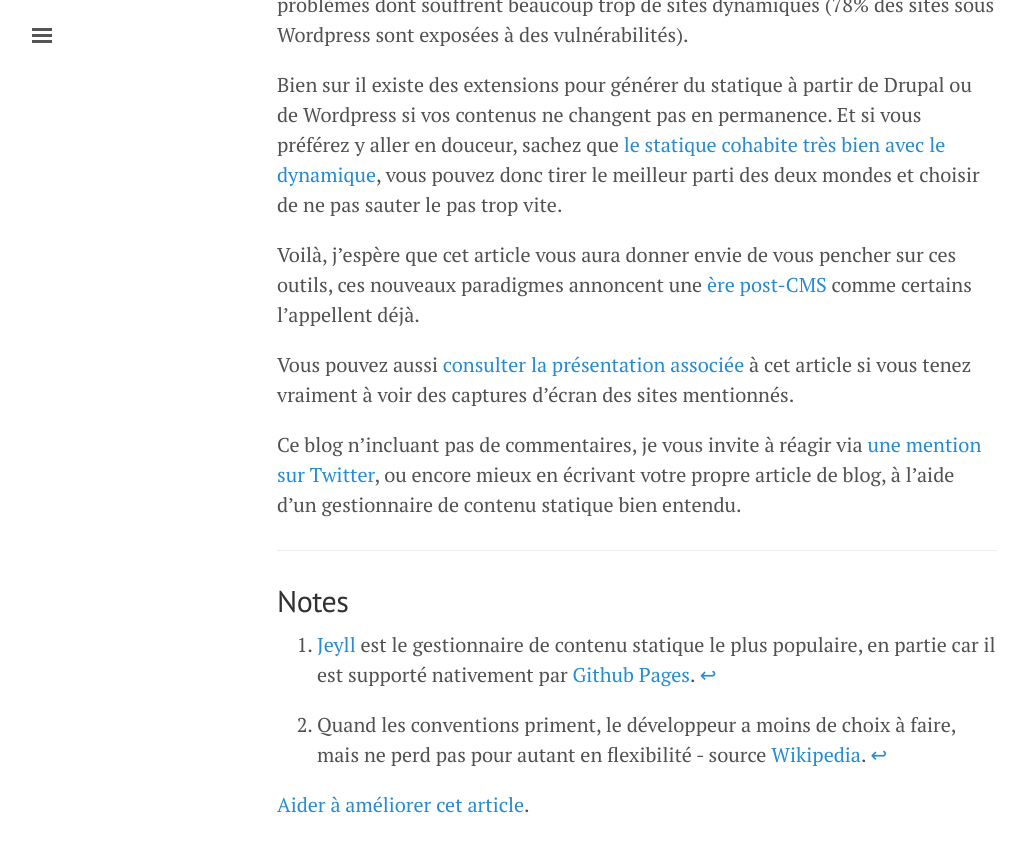
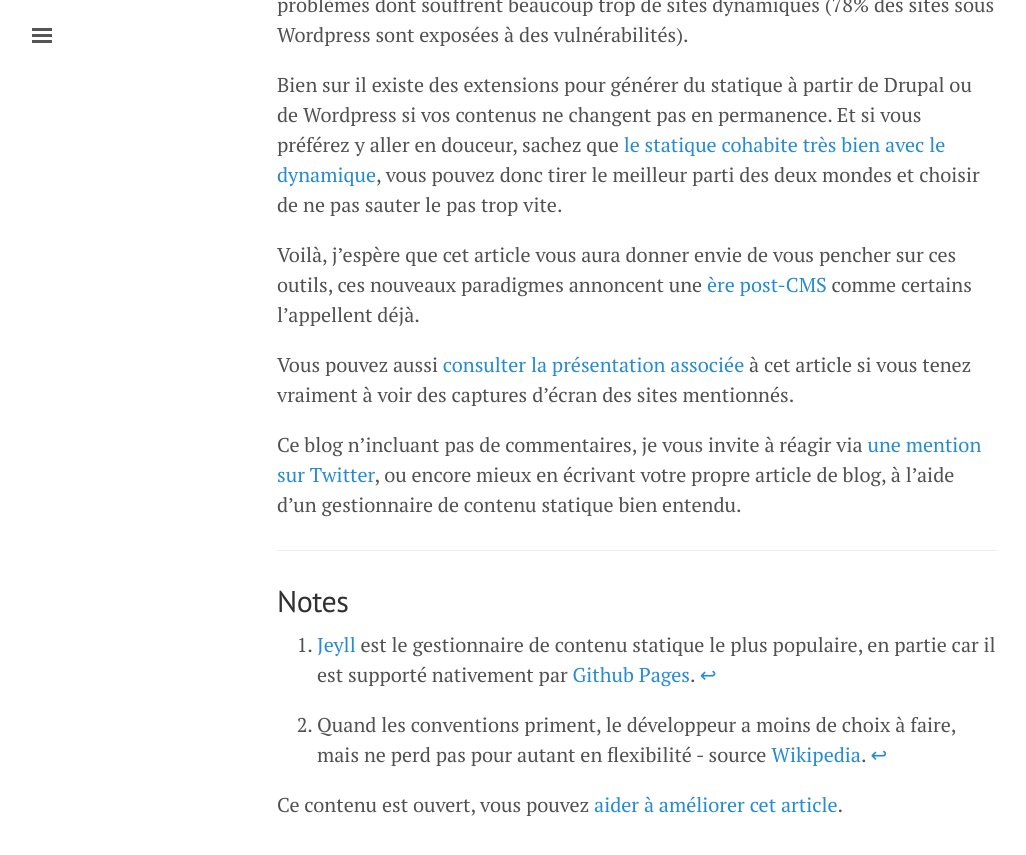
Before and after one commit to DirtyF/frank.taillandier.me, a Jekyll site: the page built from _posts/2016-03-08-les-gestionnaires-de-contenu-statique.markdown, in a window 1280 px wide and 900 px high, scrolled down 7564 px. Shown: the top 855 px of the window, without its empty margins (3-1029 px from the left). Built offline with Jekyll 4.4.1, drawn with Linux system fonts in a browser that asks for light colours.

Commit message:
Correction du pied de page du modèle d'article

```diff
--- a/_layouts/post.html
+++ b/_layouts/post.html
@@ -5,9 +5,12 @@ layout: default
 <div class="post">
   <h1 class="post-title">{{ page.title }}</h1>
   <span class="post-date">{{ page.date | date_to_string }}</span> &middot; {% include read_time.html %}
+
   {{ content }}
 
-  <p><a href="https://github.com/{{ site.github.repository_nwo }}/edit/{{ site.branch }}/{{ page.path }}">Aider à améliorer cet article</a>.</p>
+  <footer>
+    <p>Ce contenu est ouvert, vous pouvez <a href="https://github.com/{{ site.github.repository_nwo }}/edit/{{ site.branch }}/{{ page.path }}">aider à améliorer cet article</a>.</p>
+  </footer>
 
 </div>
 
```
